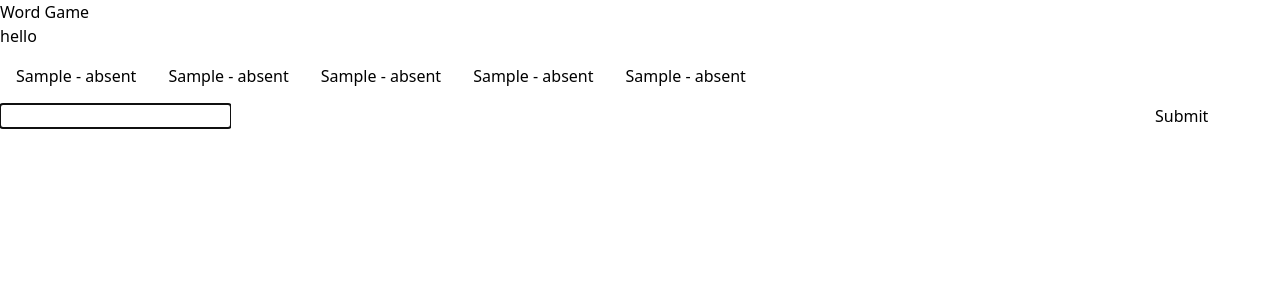
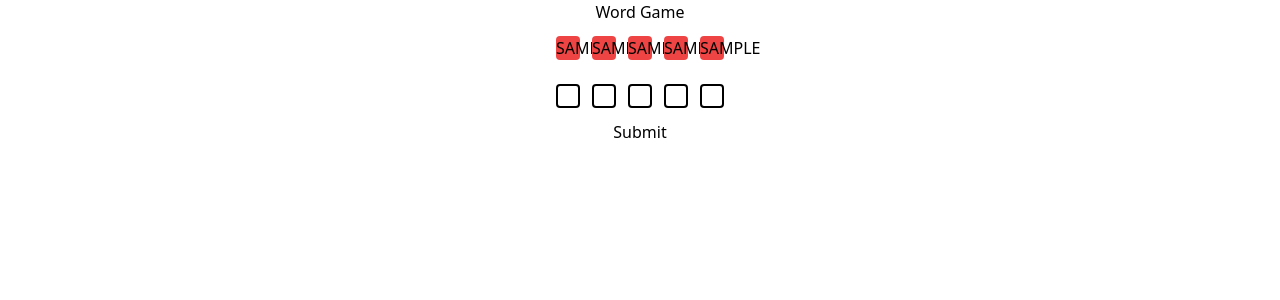
Before and after one commit to timjquigg/word-game, a Next.js app: page / in a window 1280 px wide. Both pictures are taken after typing "Sample", "Sample", "Sample", "Sample", "Sample" into the empty fields and a click on the button "Submit". Shown: the top 300 px of the page. Built offline with nearby package versions, Linux system fonts and the light colour scheme.

Commit message:
Add basic styling to search and response fields

```diff
--- a/app/page.tsx
+++ b/app/page.tsx
@@ -6,12 +6,9 @@ import AttemptsProvider from "@/providers/attemptsProvider";
 import Attempts from "@/components/attempts";
 
 export default function Home() {
-  const target = "hello";
-
   return (
     <AttemptsProvider>
       <main>
-        <p>{target}</p>
         <Attempts />
         <Search />
         {/* <div style={{ display: "flex" }}>{checkMap}</div> */}
--- a/components/attempts/index.tsx
+++ b/components/attempts/index.tsx
@@ -1,23 +1,19 @@
 "use client";
 import { attemptsContext } from "@/providers/attemptsProvider";
 import { useContext } from "react";
+import Row from "./row";
 
 export default function Attempts() {
   const { attempts } = useContext(attemptsContext);
 
-  const attemptList = attempts.map((el, i) => {
-    const attempt = el.map((el, j) => {
-      return (
-        <div key={`${i}${j}`}>
-          <p style={{ margin: "1rem" }}>
-            {Object.keys(el)} - {Object.values(el)}
-          </p>
-        </div>
-      );
+  const attemptList = attempts.map((attempt, i) => {
+    const rows = attempt.map((letter, j) => {
+      console.log(letter);
+      return <Row key={`${i}${j}`} letter={letter} />;
     });
     return (
-      <div key={i} className="flex">
-        {attempt}
+      <div key={i} className="flex space-x-3 my-3 justify-center">
+        {rows}
       </div>
     );
   });
--- /dev/null
+++ b/components/attempts/row.tsx
@@ -0,0 +1,20 @@
+type Props = {
+  letter: LetterCheck;
+};
+
+export default function Row(props: Props) {
+  const letter = props.letter;
+  let style = "w-6 h-6 text-center rounded ";
+  switch (Object.values(letter)[0]) {
+    case "correct":
+      style += "bg-green-500";
+      break;
+    case "absent":
+      style += "bg-red-500";
+      break;
+    case "present":
+      style += "bg-yellow-500";
+      break;
+  }
+  return <div className={style}>{Object.keys(letter)[0]}</div>;
+}
--- a/components/search/index.tsx
+++ b/components/search/index.tsx
@@ -12,8 +12,12 @@ export default function Search() {
   return (
     <>
       <InputProvider>
-        {searchSquares}
-        <SubmitButton>Submit</SubmitButton>
+        <div className="flex flex-col justify-center content-center">
+          <div className="flex justify-center space-x-3 my-3">
+            {searchSquares}
+          </div>
+          <SubmitButton>Submit</SubmitButton>
+        </div>
       </InputProvider>
     </>
   );
--- a/components/search/searchSquare.tsx
+++ b/components/search/searchSquare.tsx
@@ -11,8 +11,9 @@ export default function SearchSquare(props: Props) {
   const [value, setValue] = useState(input[props.id]);
 
   const handleChange = (val: string) => {
-    setValue(val);
-    updateinput(props.id, val);
+    const uppcaseVal = val.toUpperCase();
+    setValue(uppcaseVal);
+    updateinput(props.id, uppcaseVal);
     updateFocus(props.id + 1);
   };
 
@@ -31,6 +32,8 @@ export default function SearchSquare(props: Props) {
       onFocus={reset}
       id={`search${props.id}`}
       autoFocus={props.id === focus}
+      // className="w-6 h-6 text-center outline outline-2"
+      className="w-6 h-6 text-center rounded border-black border-solid border-2 focus:outline-none "
     />
   );
 }
--- a/components/title.tsx
+++ b/components/title.tsx
@@ -2,7 +2,7 @@ import React from "react";
 
 export default function Title() {
   return (
-    <div>
+    <div className="flex justify-center text-center">
       <h1>Word Game</h1>
     </div>
   );
--- a/helpers/checkWord.ts
+++ b/helpers/checkWord.ts
@@ -22,6 +22,5 @@ export default function checkWord(
     response.push(result);
     return;
   });
-  console.log(response);
   return response;
 }
--- a/providers/inputProvider.tsx
+++ b/providers/inputProvider.tsx
@@ -27,7 +27,7 @@ export default function InputProvider(props: Props) {
   const [input, setInput] = useState<string[]>(Array(5).fill(""));
   const { updateAttempts } = useContext(attemptsContext);
 
-  const answer = "hello";
+  const answer = "hello".toUpperCase();
 
   const updateFocus = (id: number) => {
     setFocus(id);
```
